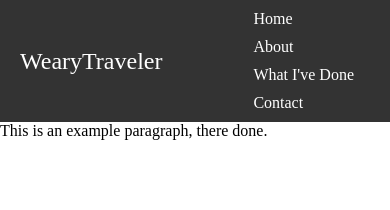
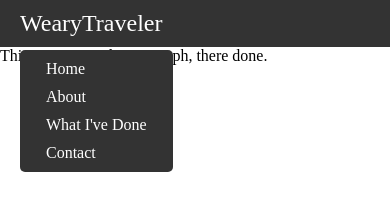
Before and after one commit to WearyTravler/wearytravler.github.io, a plain HTML site: page index.html in a window 390 px wide. Both pictures are taken after a click on the element "WearyTraveler". Drawn offline with Linux system fonts and the light colour scheme.

Commit message:
changed the pixels by which the menu appears

```diff
--- a/style.css
+++ b/style.css
@@ -58,12 +58,17 @@
     margin: 4px 0;
 }
 
-/* Responsive for mobile */
-@media (max-width: 768px) {
-    .menu-icon {
-        display: flex;
+@media (max-width: 1200px) {
+    .nav-links {
+        display: none;
     }
     .nav-links.active {
         display: flex;
+        position: absolute;
+        top: 50px;
+        left: 20px;
+        background-color: #333;
+        padding: 10px;
+        border-radius: 5px;
     }
 }
```
